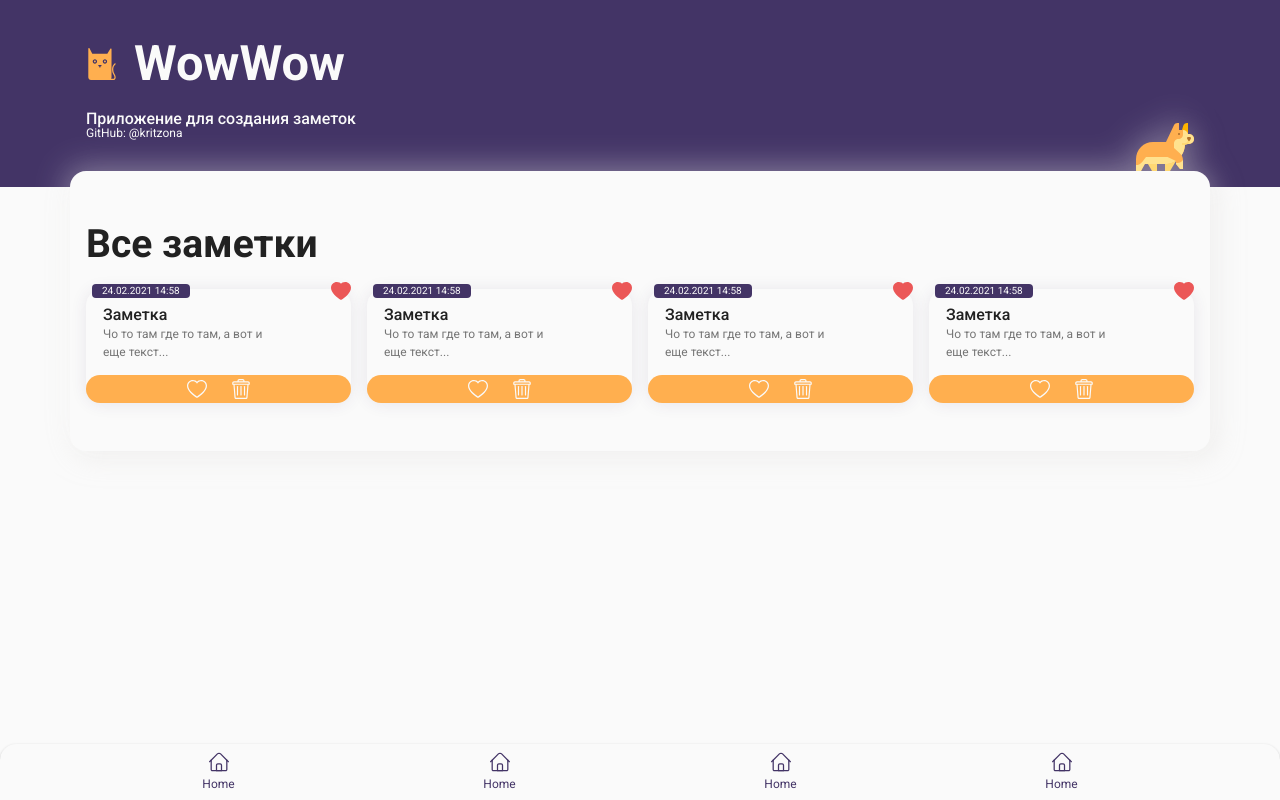
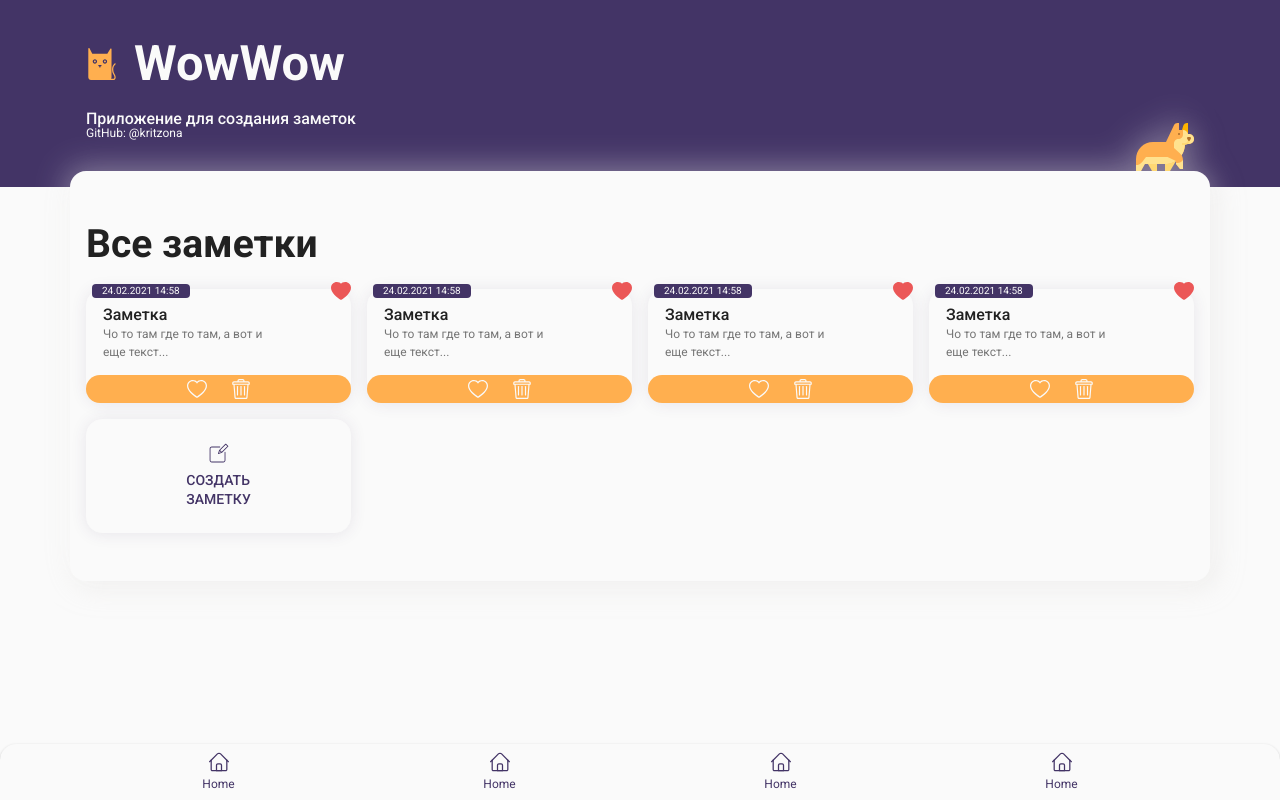
Before and after one commit to kritzona/wowwow-client, a React (Create React App) app: page / in a window 1280 px wide. Built offline with nearby package versions, Linux system fonts and the light colour scheme.

Commit message:
Добавил кнопку для создания новой заметки

```diff
--- a/src/App.tsx
+++ b/src/App.tsx
@@ -7,6 +7,7 @@ import BottomNavBar from './components/organisms/BottomNavBar/BottomNavBar'
 import NoteItem from './components/molecules/NoteItem/NoteItem'
 import Row from './components/atoms/Row/Row'
 import Column from './components/atoms/Column/Column'
+import NoteCreator from './components/molecules/NoteCreator/NoteCreator'
 
 interface IProps {}
 
@@ -58,6 +59,16 @@ const App = (props: IProps) => {
           >
             <NoteItem></NoteItem>
           </Column>
+          <Column
+            size={3}
+            desktopSize={3}
+            laptopSize={3}
+            tabletSize={4}
+            phabletSize={6}
+            mobileSize={6}
+          >
+            <NoteCreator></NoteCreator>
+          </Column>
         </Row>
       </Content>
       <BottomNavBar></BottomNavBar>
--- /dev/null
+++ b/src/components/molecules/NoteCreator/NoteCreator.tsx
@@ -0,0 +1,32 @@
+import React from 'react'
+import {
+  NoteCreatorActionTextStyled,
+  NoteCreatorContentStyled,
+  NoteCreatorIconStyled,
+  NoteCreatorStyled,
+} from './NoteCreatorStyled'
+import CardItem from '../CardItem/CardItem'
+import Text from '../../atoms/Text/Text'
+
+interface IProps {}
+
+const NoteCreator = (props: IProps) => {
+  return (
+    <NoteCreatorStyled>
+      <CardItem>
+        <NoteCreatorContentStyled>
+          <NoteCreatorIconStyled></NoteCreatorIconStyled>
+          <NoteCreatorActionTextStyled>
+            <Text type="button-text">
+              Создать
+              <br />
+              заметку
+            </Text>
+          </NoteCreatorActionTextStyled>
+        </NoteCreatorContentStyled>
+      </CardItem>
+    </NoteCreatorStyled>
+  )
+}
+
+export default NoteCreator
--- /dev/null
+++ b/src/components/molecules/NoteCreator/NoteCreatorStyled.tsx
@@ -0,0 +1,40 @@
+import styled, { css, DefaultTheme } from 'styled-components'
+import AddNotePrimaryIconSource from '../../../assets/icons/add-note-primary-icon.svg'
+
+interface IProps {
+  theme: DefaultTheme
+}
+
+export const NoteCreatorStyled = styled.div<IProps>`
+  ${({ theme }) => css`
+    width: 100%;
+  `}
+`
+export const NoteCreatorContentStyled = styled.div<IProps>`
+  ${({ theme }) => css`
+    height: 100%;
+    display: flex;
+    flex-direction: column;
+    justify-content: center;
+    align-items: center;
+
+    & > *:not(:first-child) {
+      margin-top: ${theme.sizes.stepSize}px;
+    }
+  `}
+`
+export const NoteCreatorIconStyled = styled.div<IProps>`
+  ${({ theme }) => css`
+    width: 20px;
+    height: 20px;
+    background-image: url(${AddNotePrimaryIconSource});
+    background-repeat: no-repeat;
+    background-position: center center;
+    background-size: contain;
+  `}
+`
+export const NoteCreatorActionTextStyled = styled.div<IProps>`
+  ${({ theme }) => css`
+    color: ${theme.colors.primaryColor};
+  `}
+`
```
Also changed, not shown: src/assets/icons/add-note-primary-icon.svg (added).
